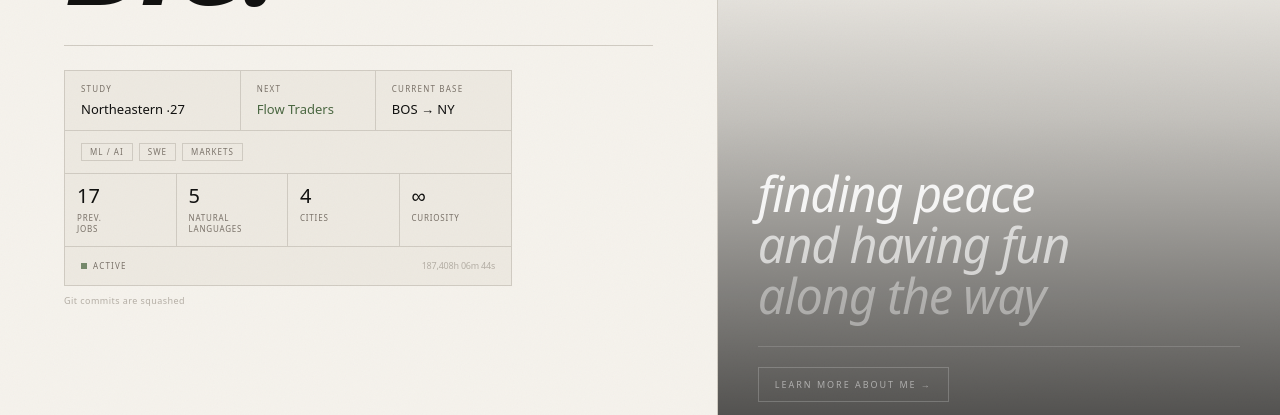
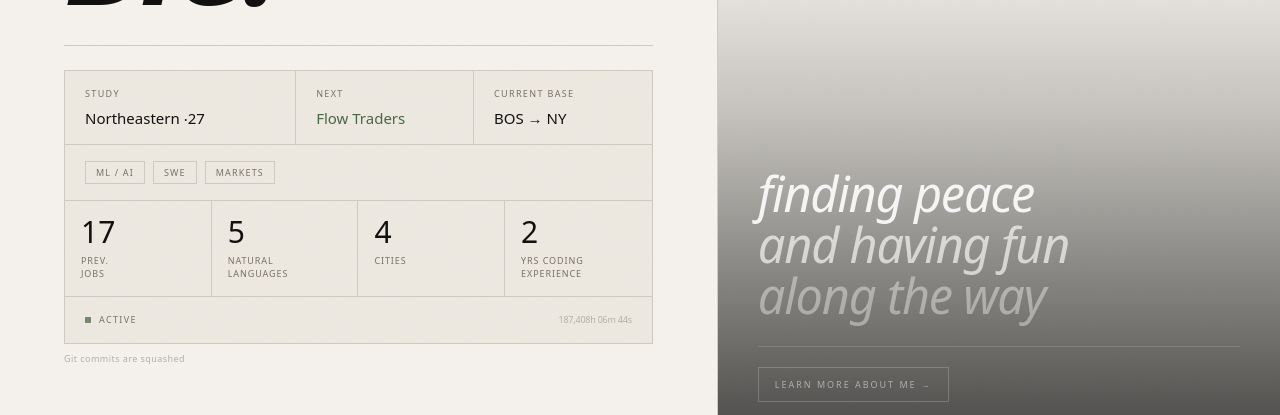
Before and after one commit to GordonBie123/portfolio-website, a Next.js app: page / in a window 1280 px wide. Shown: the part 358-773 px from the top of the page. Built offline with nearby package versions, Linux system fonts and the light colour scheme; no server answers.

Commit message:
Updated stats card

```diff
--- a/src/app/page.tsx
+++ b/src/app/page.tsx
@@ -25,7 +25,7 @@ export default function Landing() {
         <div className="mt-8 h-px bg-border-light" />
 
         {/* Stats card — table structure */}
-        <div className="mt-6 border border-border-light bg-surface max-w-md">
+        <div className="mt-6 border border-border-light bg-surface w-full max-w-2xl">
 
           {/* Row 1 — Context: Study / Next / Based */}
           <div className="grid grid-cols-[1.3fr_1fr_1fr] divide-x divide-border-light border-b border-border-light">
@@ -34,23 +34,23 @@ export default function Landing() {
               { label: "Next",   value: "Flow Traders",  href: "https://www.flowtraders.com" },
               { label: "Current Base",  value: "BOS → NY",      href: null },
             ] as { label: string; value: string; href: string | null }[]).map(({ label, value, href }) => (
-              <div key={label} className="px-4 py-3">
-                <p className="font-mono text-[8px] text-fg-muted uppercase tracking-[0.15em] mb-1.5">{label}</p>
+              <div key={label} className="px-5 py-4">
+                <p className="font-mono text-[9px] text-fg-muted uppercase tracking-[0.15em] mb-2">{label}</p>
                 {href ? (
-                  <Link href={href} target="_blank" className="font-sans text-[13px] text-accent hover:underline underline-offset-2 leading-tight block">
+                  <Link href={href} target="_blank" className="font-sans text-[15px] text-accent hover:underline underline-offset-2 leading-tight block">
                     {value}
                   </Link>
                 ) : (
-                  <p className="font-sans text-[13px] text-fg leading-tight whitespace-nowrap">{value}</p>
+                  <p className="font-sans text-[15px] text-fg leading-tight whitespace-nowrap">{value}</p>
                 )}
               </div>
             ))}
           </div>
 
           {/* Row 2 — Domains */}
-          <div className="px-4 py-3 border-b border-border-light flex flex-wrap gap-1.5">
+          <div className="px-5 py-4 border-b border-border-light flex flex-wrap gap-2">
             {["ML / AI", "SWE", "Markets"].map((d) => (
-              <span key={d} className="font-mono text-[8px] uppercase tracking-[0.13em] text-fg-muted border border-border-light px-2 py-0.5">
+              <span key={d} className="font-mono text-[9px] uppercase tracking-[0.13em] text-fg-muted border border-border-light px-2.5 py-1">
                 {d}
               </span>
             ))}
@@ -62,11 +62,11 @@ export default function Landing() {
               { n: "17", label: "Prev.\nJobs" },
               { n: "5",  label: "Natural\nLanguages" },
               { n: "4",  label: "Cities" },
-              { n: "∞",  label: "Curiosity" },
+              { n: "2",  label: "Yrs Coding\nExperience" },
             ] as { n: string; label: string }[]).map(({ n, label }) => (
-              <div key={label} className="px-3 py-3">
-                <p className="font-mono text-xl text-fg leading-none mb-1.5">{n}</p>
-                <p className="font-mono text-[8px] text-fg-muted uppercase tracking-[0.1em] leading-[1.4] whitespace-pre-line">{label}</p>
+              <div key={label} className="px-4 py-4">
+                <p className="font-mono text-3xl text-fg leading-none mb-2">{n}</p>
+                <p className="font-mono text-[9px] text-fg-muted uppercase tracking-[0.1em] leading-[1.4] whitespace-pre-line">{label}</p>
               </div>
             ))}
           </div>
@@ -75,10 +75,10 @@ export default function Landing() {
           <ContributionHeatmap />
 
           {/* Row 5 — Active + life counter */}
-          <div className="px-4 py-3 flex items-center justify-between">
-            <div className="flex items-center gap-1.5">
+          <div className="px-5 py-4 flex items-center justify-between">
+            <div className="flex items-center gap-2">
               <span className="w-1.5 h-1.5 bg-accent block animate-pulse" />
-              <span className="font-mono text-[8px] text-fg-muted uppercase tracking-[0.15em]">Active</span>
+              <span className="font-mono text-[9px] text-fg-muted uppercase tracking-[0.15em]">Active</span>
             </div>
             <LifeCounter />
           </div>
@@ -86,7 +86,7 @@ export default function Landing() {
         </div>
 
         {/* Note — commit history caveat */}
-        <p className="mt-2 font-mono text-[9px] text-fg-subtle tracking-[0.05em] max-w-md">
+        <p className="mt-2 font-mono text-[9px] text-fg-subtle tracking-[0.05em] max-w-2xl">
           Git commits are squashed
         </p>
       </div>
```
